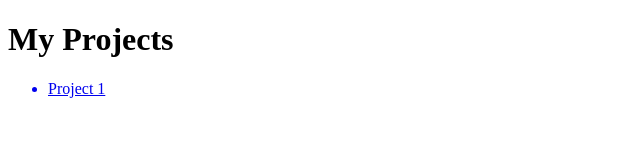
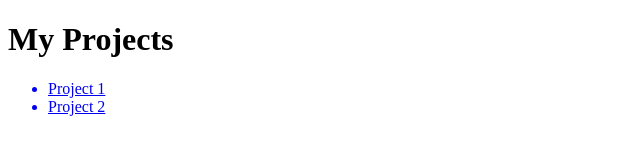
Before and after one commit to mrplattperiod1/mrplattperiod1.github.io, a plain HTML site: page index.html in a window 1280 px wide. Shown: the full height of the page, 0-640 px from the left. Drawn offline with Linux system fonts and the light colour scheme.

Commit message:
Update index.html

```diff
--- a/index.html
+++ b/index.html
@@ -12,6 +12,7 @@
   <ul>
 
     <a href="project1.html"><li>Project 1</li></a>
+    <a href="project2.html"><li>Project 2</li></a>
 
   </ul>
 
```
